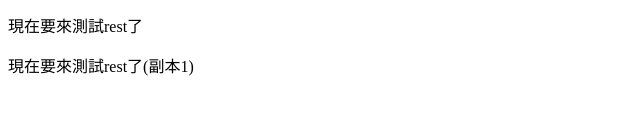
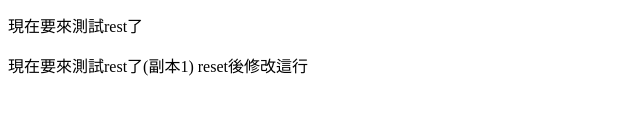
Before and after one commit to Nilney/git-test, a plain HTML site: page index.html in a window 1280 px wide. Shown: the part 183-298 px from the top of the page, without its empty margins (0-640 px from the left). Drawn offline with Linux system fonts and the light colour scheme.

Commit message:
modify cpoy 1

```diff
--- a/index.html
+++ b/index.html
@@ -4,4 +4,4 @@
 <p>test</p>
 <p>correct line 5</p>
 <p>現在要來測試rest了</p>
-<p>現在要來測試rest了(副本1)</p>
+<p>現在要來測試rest了(副本1) reset後修改這行</p>
```
